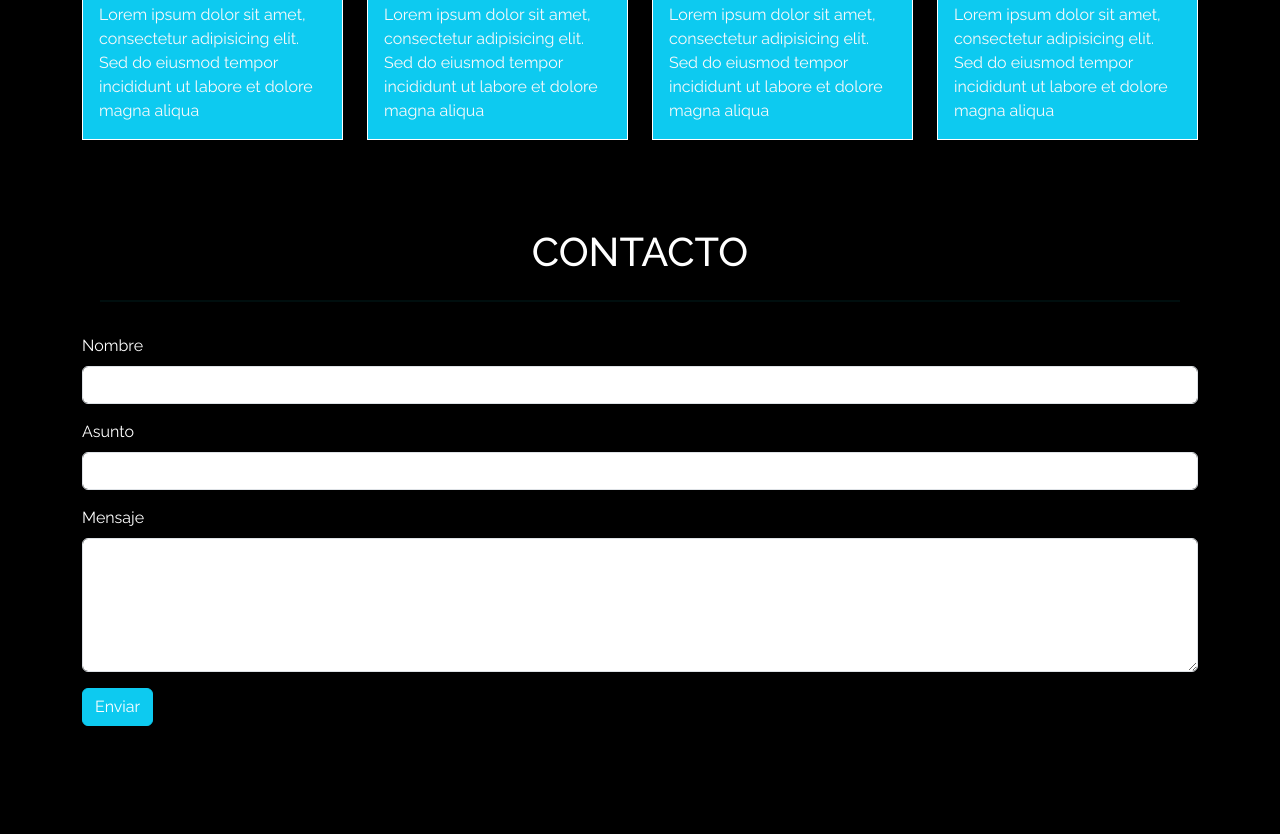
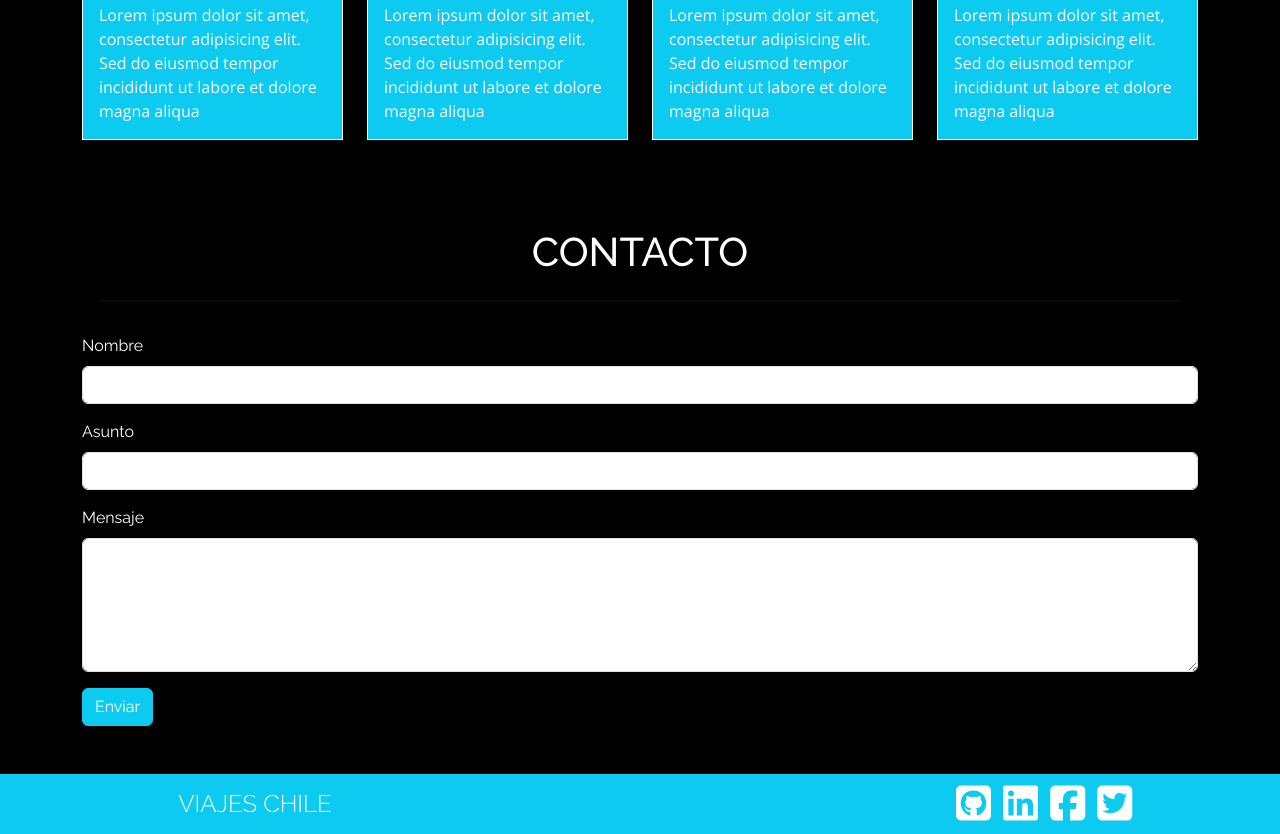
Before and after one commit to Sukiih/Des_Viajes_Chile, a plain HTML site: page index.html in a window 1280 px wide. Shown: the part 1964-2798 px from the top of the page. Before the commit the page ends 2738 px from the top, so only its background shows below. Drawn offline with nearby package versions, Linux system fonts and the light colour scheme.

Commit message:
ADD: footer

```diff
--- a/Assets/css/style.css
+++ b/Assets/css/style.css
@@ -43,6 +43,7 @@ body {
     object-fit: cover;
 }
 
+/*Separadores*/
 hr {
     border: 1px solid rgba(0, 255, 255, 0.219);
     margin: 0 100px;
@@ -51,3 +52,27 @@ hr {
 .fa-solid {
     font-size: 30px;
 }
+
+h1{
+    font-family: "Raleway";
+    font-weight: light;
+}
+
+p{
+    font-family: "Open Sans";
+    font-weight: lighter;
+}
+
+#viajetext{
+    padding-right: 200px;
+}
+
+#iconos{
+    padding-left: 300px;
+}
+
+/*botones redes sociales*/
+.btn-soc{
+    font-size: 40px;
+    color: white;
+ }
--- a/Assets/js/script.js
+++ b/Assets/js/script.js
@@ -3,7 +3,7 @@ window.addEventListener('scroll', function() {
     console.log("Desplazamiento activado");
     var navbar = document.getElementById('navbar');
     if (window.scrollY > 10) {
-        navbar.style.backgroundColor = '#16a2b7';
+        navbar.style.backgroundColor = 'black';
     } else {
         navbar.style.backgroundColor = 'transparent';
     }
@@ -34,3 +34,18 @@ document.addEventListener('DOMContentLoaded', function() {
     var myCarousel = document.getElementById('inicio');
     var carousel = new bootstrap.Carousel(myCarousel);
 });
+
+//Alerta de correo enviado formulario
+$('#envia_correo').click(function () {
+    alert("El correo fue enviado correctamente...");
+});
+
+//función de tooltip en formulario
+$(document).ready(function () {
+    $("#envia_correo").tooltip();
+});
+
+//tooltip barra footer
+$(document).ready(function() {
+    $('[data-bs-toggle="tooltip"]').tooltip();
+});
--- a/index.html
+++ b/index.html
@@ -231,7 +231,42 @@
     </div>
 </section>
 
+<!--sección footer-->
+<footer class="bg-info">
+    <div class="container">
+      <div class="row">
+        <div class="col-sm-12 col-md-6 my-auto">
+          <h4 id="viajetext" class="text-center text-white fw-light">
+              VIAJES CHILE
+          </h4>
+        </div>
 
+             <div class="col-sm-12 col-md-6 ">
+                 <div id="iconos" class="flex-center my-auto">
+                     <!--GitHub-->
+                        <a class="btn-soc m-1"  href="http://github.com" target="_blank"
+                        rel="www.github.com"><i class="fa-brands fa-square-github"
+                        data-bs-toggle="tooltip" title="ir a GitHub"></i></a>
+
+                      <!--Linkedin-->
+                      <a class="btn-soc m-1" href="http://linkedin.com" target="_blank"
+                      rel="www.linkedin.com"><i class="fa-brands fa-linkedin"
+                      data-bs-toggle="tooltip" title="ir a Linkedin"></i></a>
+
+                      <!--Facebook-->
+                       <a class="btn-soc m-1" href="http://facebook.com" target="_blank"
+                       rel="www.facebook.com"><i class="fa-brands fa-square-facebook"
+                       data-bs-toggle="tooltip" title="ir a Facebook"></i></a>
+
+                      <!--Twitter X-->
+                       <a  class="btn-soc m-1" href="http://twitter.com" target="_blank"
+                        rel="www.twitter.com"><i class="fa-brands fa-square-twitter"
+                        data-bs-toggle="tooltip" title="ir a X"></i></a>
+                   </div>
+                </div>
+           </div>
+    </div>
+    </footer>
 
 
 
```
